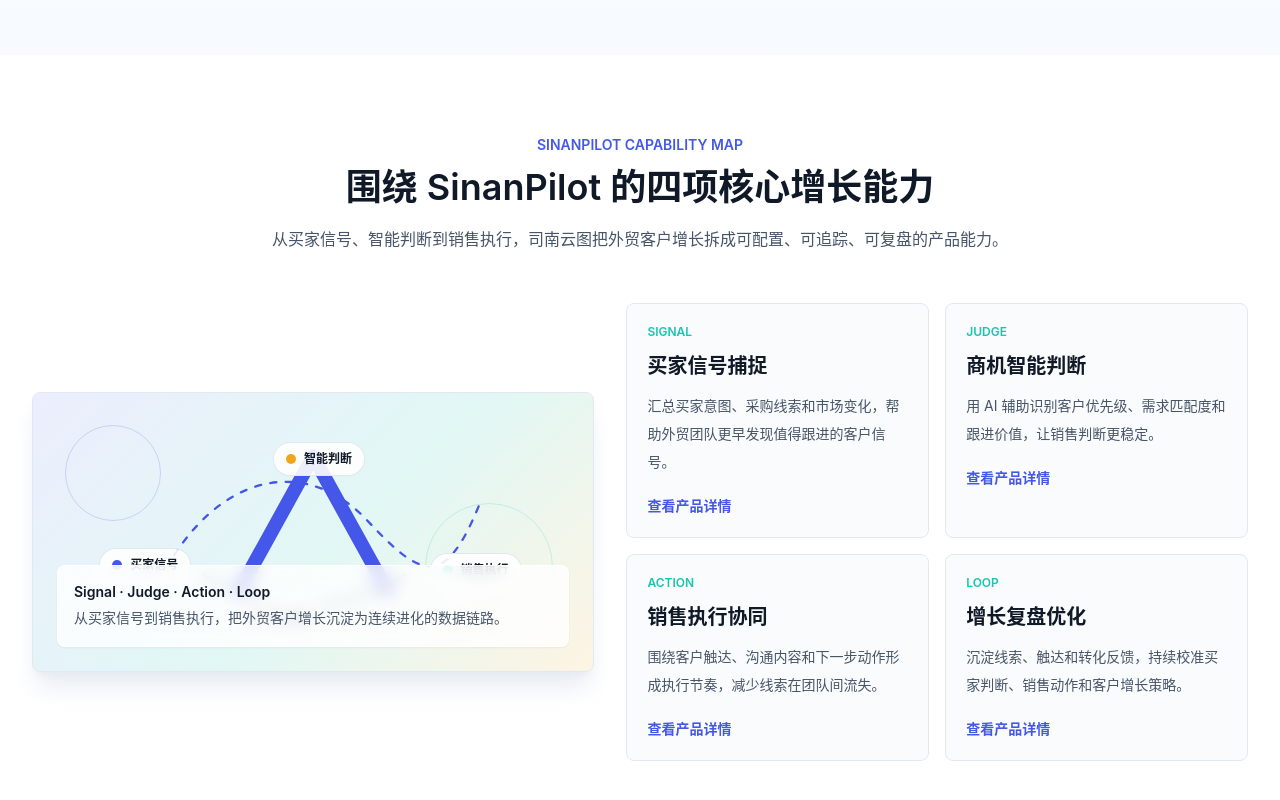
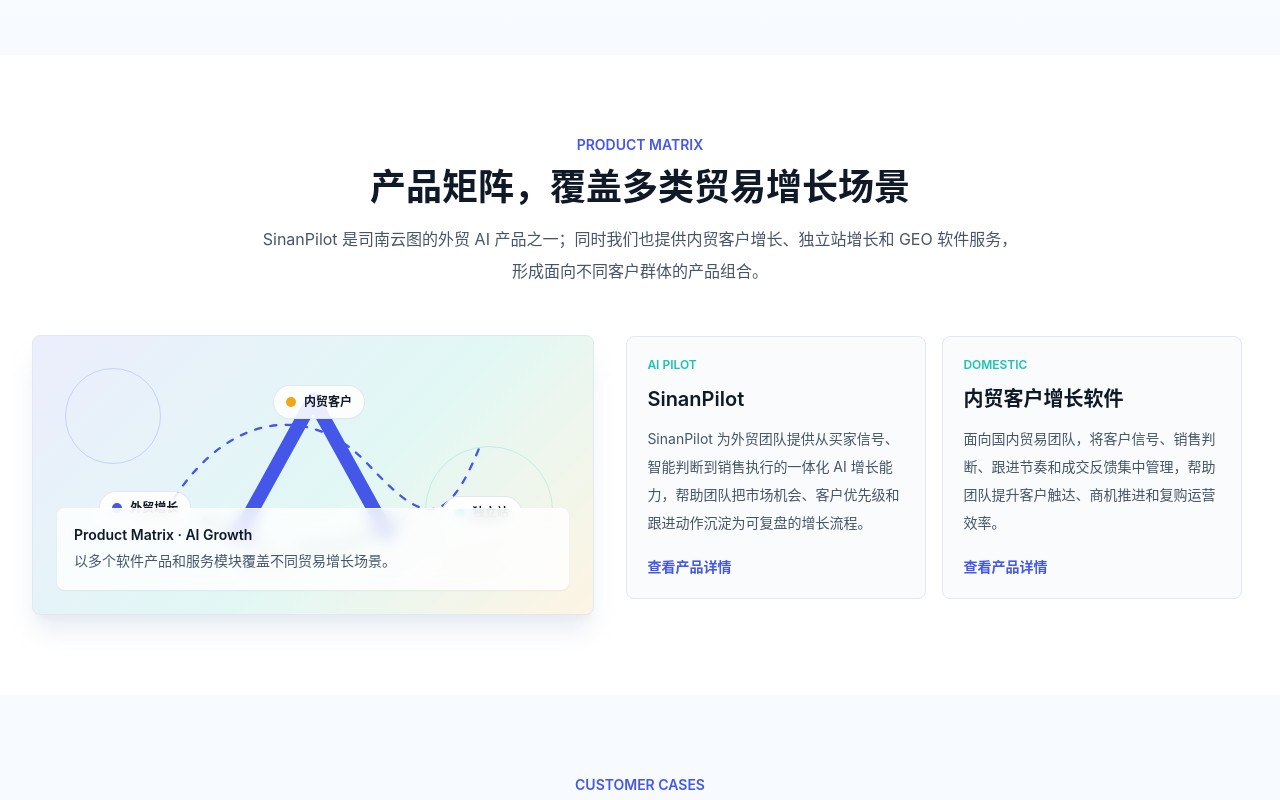
Before and after one commit to dongruiyang2024/sinanyuntu, a Next.js app: page / in a window 1280 px wide. Shown: the part 660-1460 px from the top of the page. Built offline with nearby package versions, Linux system fonts and the light colour scheme.

Commit message:
content: restore company homepage product matrix

```diff
--- a/components/CapabilityMap.tsx
+++ b/components/CapabilityMap.tsx
@@ -8,17 +8,17 @@
     <section id="capabilities" className="bg-white px-5 py-20 sm:px-6 lg:px-8">
       <div className="mx-auto max-w-7xl">
         <SectionHeading
-          eyebrow="SinanPilot Capability Map"
-          title="围绕 SinanPilot 的四项核心增长能力"
-          description="从买家信号、智能判断到销售执行，司南云图把外贸客户增长拆成可配置、可追踪、可复盘的产品能力。"
+          eyebrow="Product Matrix"
+          title="产品矩阵，覆盖多类贸易增长场景"
+          description="SinanPilot 是司南云图的外贸 AI 产品之一；同时我们也提供内贸客户增长、独立站增长和 GEO 软件服务，形成面向不同客户群体的产品组合。"
         />
         <div className="mt-12 grid gap-8 lg:grid-cols-[0.95fr_1.05fr] lg:items-center">
           <CloudMapVisual compact />
-          <div className="grid gap-4 sm:grid-cols-2">
+          <div className="flex snap-x snap-mandatory gap-4 overflow-x-auto pb-4 [scrollbar-width:thin]">
             {capabilities.map((item) => (
               <article
                 key={item.title}
-                className="rounded-lg border border-slate-200 bg-slate-50/80 p-5"
+                className="min-w-[260px] snap-start rounded-lg border border-slate-200 bg-slate-50/80 p-5 sm:min-w-[300px]"
               >
                 <p className="text-xs font-semibold uppercase text-brand-cyan">
                   {item.marker}
--- a/components/CloudMapVisual.tsx
+++ b/components/CloudMapVisual.tsx
@@ -3,10 +3,10 @@
 };
 
 const nodes = [
-  { label: "买家信号", position: "left-[12%] top-[56%]", dot: "bg-brand-blue" },
-  { label: "智能判断", position: "left-[43%] top-[18%]", dot: "bg-brand-gold" },
-  { label: "销售执行", position: "right-[13%] top-[58%]", dot: "bg-brand-cyan" },
-  { label: "增长复盘", position: "left-[36%] bottom-[13%]", dot: "bg-brand-harbor" },
+  { label: "外贸增长", position: "left-[12%] top-[56%]", dot: "bg-brand-blue" },
+  { label: "内贸客户", position: "left-[43%] top-[18%]", dot: "bg-brand-gold" },
+  { label: "独立站", position: "right-[13%] top-[58%]", dot: "bg-brand-cyan" },
+  { label: "GEO", position: "left-[36%] bottom-[13%]", dot: "bg-brand-harbor" },
 ];
 
 export function CloudMapVisual({ compact = false }: CloudMapVisualProps) {
@@ -67,9 +67,9 @@
         </div>
       ))}
       <div className="absolute bottom-6 left-6 right-6 rounded-lg border border-white/70 bg-white/80 p-4 shadow-sm backdrop-blur">
-        <p className="text-sm font-semibold text-brand-ink">Signal · Judge · Action · Loop</p>
+        <p className="text-sm font-semibold text-brand-ink">Product Matrix · AI Growth</p>
         <p className="mt-1 text-sm leading-6 text-slate-600">
-          从买家信号到销售执行，把外贸客户增长沉淀为连续进化的数据链路。
+          以多个软件产品和服务模块覆盖不同贸易增长场景。
         </p>
       </div>
     </div>
--- a/components/Hero.tsx
+++ b/components/Hero.tsx
@@ -11,13 +11,13 @@
       <div className="mx-auto grid max-w-7xl items-center gap-12 px-5 pb-20 pt-16 sm:px-6 lg:grid-cols-[1fr_0.92fr] lg:px-8 lg:pb-24 lg:pt-20">
         <div>
           <p className="text-sm font-semibold uppercase text-brand-blue">
-            SinanPilot for Global Trade Growth
+            AI Growth Products for Trade Teams
           </p>
           <h1 className="mt-5 max-w-4xl text-4xl font-semibold leading-tight text-brand-ink sm:text-5xl lg:text-6xl">
-            SinanPilot 外贸 AI 增长工作台
+            司南云图（杭州）科技有限公司
           </h1>
           <p className="mt-6 max-w-2xl text-lg leading-9 text-slate-600">
-            从买家信号、智能判断到销售执行，SinanPilot 帮助外贸团队把客户增长动作沉淀为可跟进、可协同、可复盘的业务流程。
+            司南云图围绕外贸、内贸、独立站与 GEO 场景构建 AI 增长产品矩阵，把客户信号、销售执行和内容可见度连接成可落地的增长系统。
           </p>
           <div className="mt-8 flex flex-col gap-3 sm:flex-row">
             <a
@@ -27,7 +27,7 @@
               预约沟通
             </a>
             <Link
-              href="/products/sinanpilot"
+              href="/products"
               className="inline-flex h-12 items-center justify-center rounded-full border border-slate-300 bg-white px-6 text-sm font-semibold text-brand-harbor transition hover:border-brand-blue hover:text-brand-blue"
             >
               查看产品服务
--- a/data/home.ts
+++ b/data/home.ts
@@ -15,24 +15,24 @@
 
 export const capabilities = [
   {
-    title: "买家信号捕捉",
-    description: "汇总买家意图、采购线索和市场变化，帮助外贸团队更早发现值得跟进的客户信号。",
-    marker: "Signal",
+    title: "SinanPilot",
+    description: "为外贸团队提供从买家信号、智能判断到销售执行的一体化 AI 增长能力。",
+    marker: "AI Pilot",
   },
   {
-    title: "商机智能判断",
-    description: "用 AI 辅助识别客户优先级、需求匹配度和跟进价值，让销售判断更稳定。",
-    marker: "Judge",
+    title: "内贸客户增长软件",
+    description: "面向国内贸易团队集中管理客户信号、销售判断、跟进节奏和成交反馈。",
+    marker: "Domestic",
   },
   {
-    title: "销售执行协同",
-    description: "围绕客户触达、沟通内容和下一步动作形成执行节奏，减少线索在团队间流失。",
-    marker: "Action",
+    title: "独立站增长软件",
+    description: "连接站点内容、访客行为、询盘线索和转化反馈，优化独立站增长路径。",
+    marker: "DTC",
   },
   {
-    title: "增长复盘优化",
-    description: "沉淀线索、触达和转化反馈，持续校准买家判断、销售动作和客户增长策略。",
-    marker: "Loop",
+    title: "GEO 增长服务",
+    description: "围绕生成式搜索和 AI 答案场景，优化品牌知识、内容结构和引用路径。",
+    marker: "GEO",
   },
 ];
 
--- a/data/site.ts
+++ b/data/site.ts
@@ -62,32 +62,12 @@
 
 export const trustKeywords = products.map((product) => product.title);
 
-export const capabilities = [
-  {
-    title: "买家信号捕捉",
-    description: "汇总买家意图、采购线索和市场变化，帮助外贸团队更早发现值得跟进的客户信号。",
-    marker: "Signal",
-    href: "/products/sinanpilot",
-  },
-  {
-    title: "商机智能判断",
-    description: "用 AI 辅助识别客户优先级、需求匹配度和跟进价值，让销售判断更稳定。",
-    marker: "Judge",
-    href: "/products/sinanpilot",
-  },
-  {
-    title: "销售执行协同",
-    description: "围绕客户触达、沟通内容和下一步动作形成执行节奏，减少线索在团队间流失。",
-    marker: "Action",
-    href: "/products/sinanpilot",
-  },
-  {
-    title: "增长复盘优化",
-    description: "沉淀线索、触达和转化反馈，持续校准买家判断、销售动作和客户增长策略。",
-    marker: "Loop",
-    href: "/products/sinanpilot",
-  },
-];
+export const capabilities = products.map((product) => ({
+  title: product.title,
+  description: product.summary,
+  marker: product.marker,
+  href: product.href,
+}));
 
 export const customerCases = [
   {
```
Also changed, not shown: 1 other file (tests, documents, lock files or other folders).
